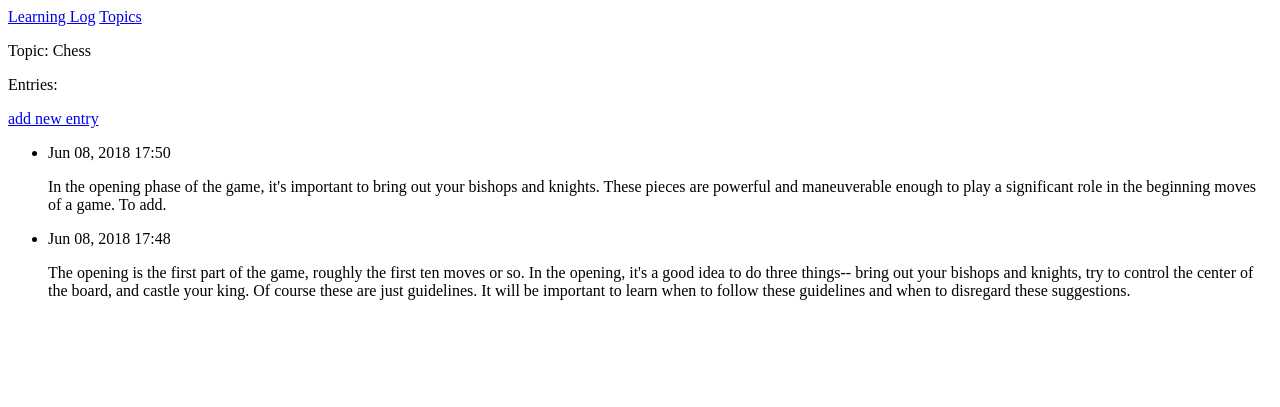
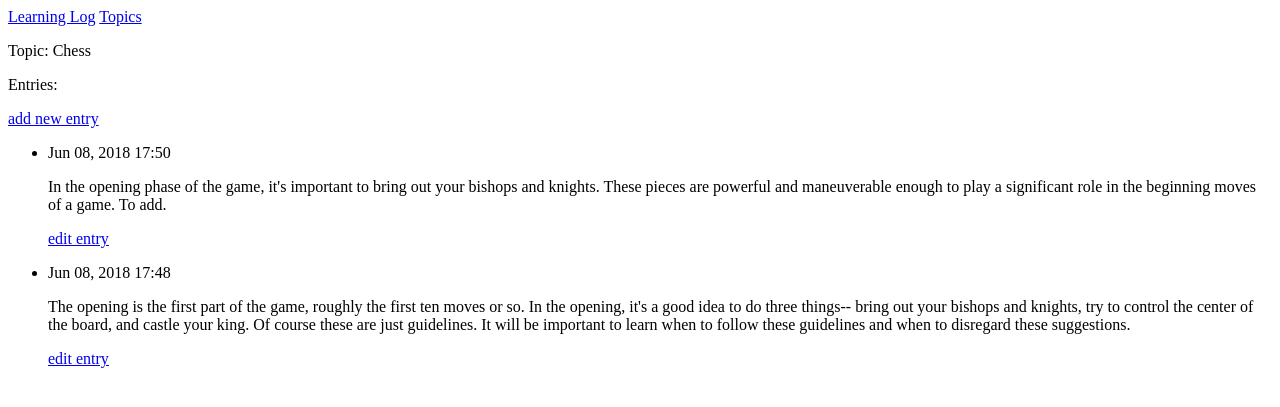
Before and after one commit to jonniechow/Python-Project-5-Django, a Django app: page /topics/1/ in a window 1280 px wide. Shown: the top 407 px of the page. Run offline with Django 3.2, Linux system fonts and the light colour scheme; data comes from the database, SQL or seed files in the repository; both versions use the stored data as it was after the commit.

Commit message:
Allows entries to be edited.

```diff
--- a/learning_logs/templates/learning_logs/topic.html
+++ b/learning_logs/templates/learning_logs/topic.html
@@ -13,6 +13,9 @@
         <li>
             <p>{{ entry.date_added|date:'M d, Y H:i' }}</p>
             <p>{{ entry.text|linebreaks }}</p>
+            <p>
+                <a href="{% url 'learning_logs:edit_entry' entry.id %}">edit entry</a>
+            </p>
         </li>
       {% empty %}
         <li>
@@ -21,4 +24,4 @@
       {% endfor %}
   </ul>
 
-  {% endblock content %}
+{% endblock content %}
--- a/learning_logs/urls.py
+++ b/learning_logs/urls.py
@@ -17,4 +17,6 @@ urlpatterns = [
     path('new_topic/', views.new_topic, name='new_topic'),
     # Page for adding a new entry.
     path('new_entry/<int:topic_id>/', views.new_entry, name='new_entry'),
+    # Page for editing an entry.
+    path('edit_entry/<int:entry_id>/', views.edit_entry, name='edit_entry'),
 ]
--- a/learning_logs/views.py
+++ b/learning_logs/views.py
@@ -3,7 +3,7 @@ from django.shortcuts import render
 from django.http import HttpResponseRedirect
 from django.urls import reverse
 
-from .models import Topic
+from .models import Topic, Entry
 from .forms import TopicForm, EntryForm
 
 # Create your views here.
@@ -58,3 +58,22 @@ def new_entry(request, topic_id):
 
     context = {'topic': topic, 'form': form}
     return render(request, 'learning_logs/new_entry.html', context)
+
+def edit_entry(request, entry_id):
+    """Edit an existing entry."""
+    entry = Entry.objects.get(id=entry_id)
+    topic = entry.topic
+
+    if request.method != 'POST':
+        # Initial request; pre-fill form with the current entry.
+        form = EntryForm(instance=entry)
+    else:
+        # POST data submitted; process data.
+        form = EntryForm(instance=entry, data=request.POST)
+        if form.is_valid():
+            form.save()
+            return HttpResponseRedirect(reverse('learning_logs:topic',
+                                                args=[topic.id]))
+
+    context = {'entry': entry, 'topic': topic, 'form': form}
+    return render(request, 'learning_logs/edit_entry.html', context)
```
Also changed, not shown: learning_logs/templates/learning_logs/edit_entry.html (added, +15 -0 lines), db.sqlite3.
